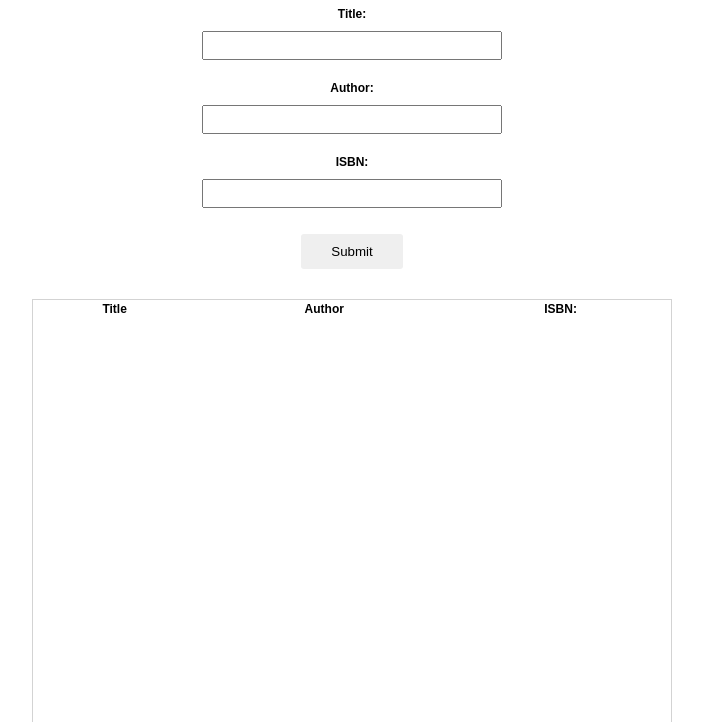
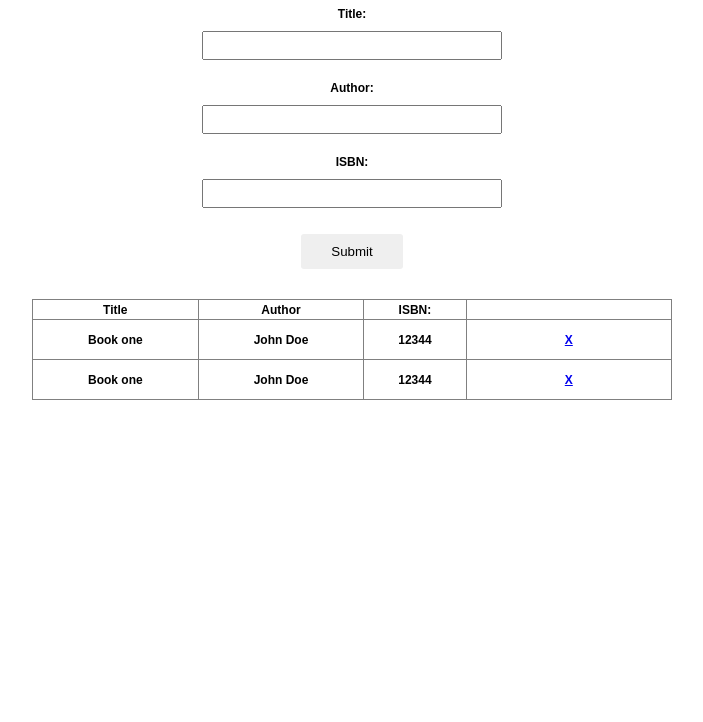
Before and after one commit to PurnaChandraSekhar/my-bookList-app, a plain HTML site: page index.html in a window 1280 px wide. Shown: the part 78-800 px from the top of the page, without its empty margins (288-991 px from the left). Drawn offline with Linux system fonts and the light colour scheme.

Commit message:
third commit

```diff
--- a/index.html
+++ b/index.html
@@ -18,11 +18,11 @@
                 <input type="text" class="input-value" id="author"> <br>
                 <label for="isbn">ISBN:</label>
                 <input type="text" class="input-value" id="isbn"> <br>
-                <button class="btn">Submit</button>
+                <button class="btn" type="submit">Submit</button>
             </form>
 
             <table class="table">
-               <thead>
+               <thead class="table-head">
                    <tr>
                       <th>Title</th>
                       <th>Author</th>
--- a/script.js
+++ b/script.js
@@ -1,3 +1,4 @@
+// BOOK CLASS
 class Book {
     constructor(title,author, isbn) {
       this.title = title;
@@ -5,3 +6,80 @@ class Book {
       this.isbn = isbn;
     }
 }
+
+// UI CLASS FOR HANDLING UI EVENTS
+class UI {
+ static displaybooks() {
+  const storedBooks = [
+    {
+      title: "Book one",
+      author: "John Doe",
+      isbn: "12344"
+    },
+    {
+      title: "Book one",
+      author: "John Doe",
+      isbn: "12344"
+    }
+  ]
+
+  const books = storedBooks;
+
+  books.forEach(book => UI.addBookList(book))
+ }
+
+ static addBookList(book) {
+   const list = document.querySelector('#book-list');
+
+   const row = document.createElement('tr');
+
+   row.innerHTML = `
+   <td>${book.title}</td>
+   <td>${book.author}</td>
+   <td>${book.isbn}</td>
+   <td><a href="#" class="btn btn-danger delete">X</a></td>
+   `;
+
+   list.appendChild(row)
+ }
+
+ static deleteBook(e) {
+   if(e.classList.contains('delete')) {
+     e.parentElement.parentElement.remove();
+   }
+ }
+
+ static clearFields() {
+   document.querySelector('#title').value = " ";
+   document.querySelector('#author').value = " ";
+   document.querySelector('#isbn').value = " ";
+ }
+}
+
+// EVENT: DISPLAY BOOK
+document.addEventListener('DOMContentLoaded', UI.displaybooks);
+
+// Event: Add a Book
+document.querySelector('#book-form').addEventListener('submit', (e) => {
+  e.preventDefault();
+
+  //get form values
+  const title = document.querySelector('#title').value;
+  const author = document.querySelector('#author').value;
+  const isbn = document.querySelector('#isbn').value;
+
+  //Instatiate book
+  const book = new Book(title, author, isbn);
+
+  //Add Book to List
+  UI.addBookList(book);
+
+  //Clear Fields
+  UI.clearFields();
+
+})
+
+  //Delete a book
+  document.querySelector("#book-list").addEventListener('click', (e) => {
+    UI.deleteBook(e.target);
+  })
--- a/style.css
+++ b/style.css
@@ -77,15 +77,25 @@ label {
 
 /* TABLE */
 .table {
-    height: 100%;
     width: 50%;
     margin: 2rem auto;
     font-size: 1.2rem;
     font-weight: bold;
     border: 1px solid lightgray;
-
+    border-collapse: collapse;
 }
 
-thead {
-    margin: 1rem 0;
+table, th {
+    border:  1px solid grey;
 }
+
+th {
+    height: 2rem;
+}
+
+td {
+    vertical-align: middle;
+    height: 4rem;
+    text-align: center;
+    border: 1px solid grey;
+}
```
